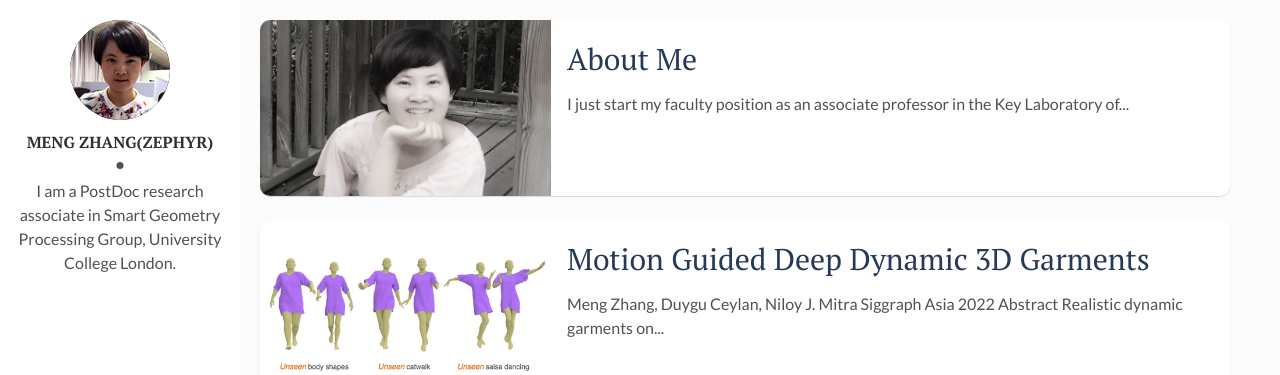
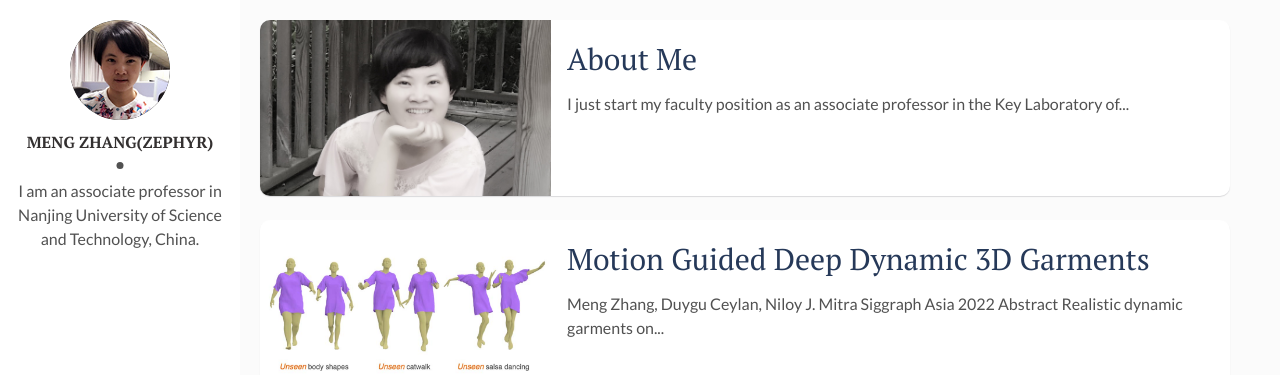
Before and after one commit to MengZephyr/MengZephyr.github.io, a Jekyll site: the page built from index.html, in a window 1280 px wide. Shown: the top 375 px of the page. Built offline with Jekyll 4.4.1, drawn with Linux system fonts in a browser that asks for light colours; the list of posts is cut into pages by our own code.

Commit message:
associate professor

```diff
--- a/_config.yml
+++ b/_config.yml
@@ -9,10 +9,10 @@ site-twitter: #if your site has a twitter account, enter it here
 # Author Settings
 author: Meng Zhang(Zephyr) # add your name
 author-img: me.jpg # add your photo
-about-author: I am a PostDoc research associate in Smart Geometry Processing Group, University College London. # add description
+about-author: I am an associate professor in Nanjing University of Science and Technology, China. # add description
 social-twitter: # add your Twitter handle
 social-facebook: # add your Facebook handle
-social-github: # add your Github handle
+social-github: https://github.com/MengZephyr # add your Github handle
 social-linkedin: # add your Linkedin handle
 social-email: lynnzephyr@gmail.com # add your Email address
 
```
